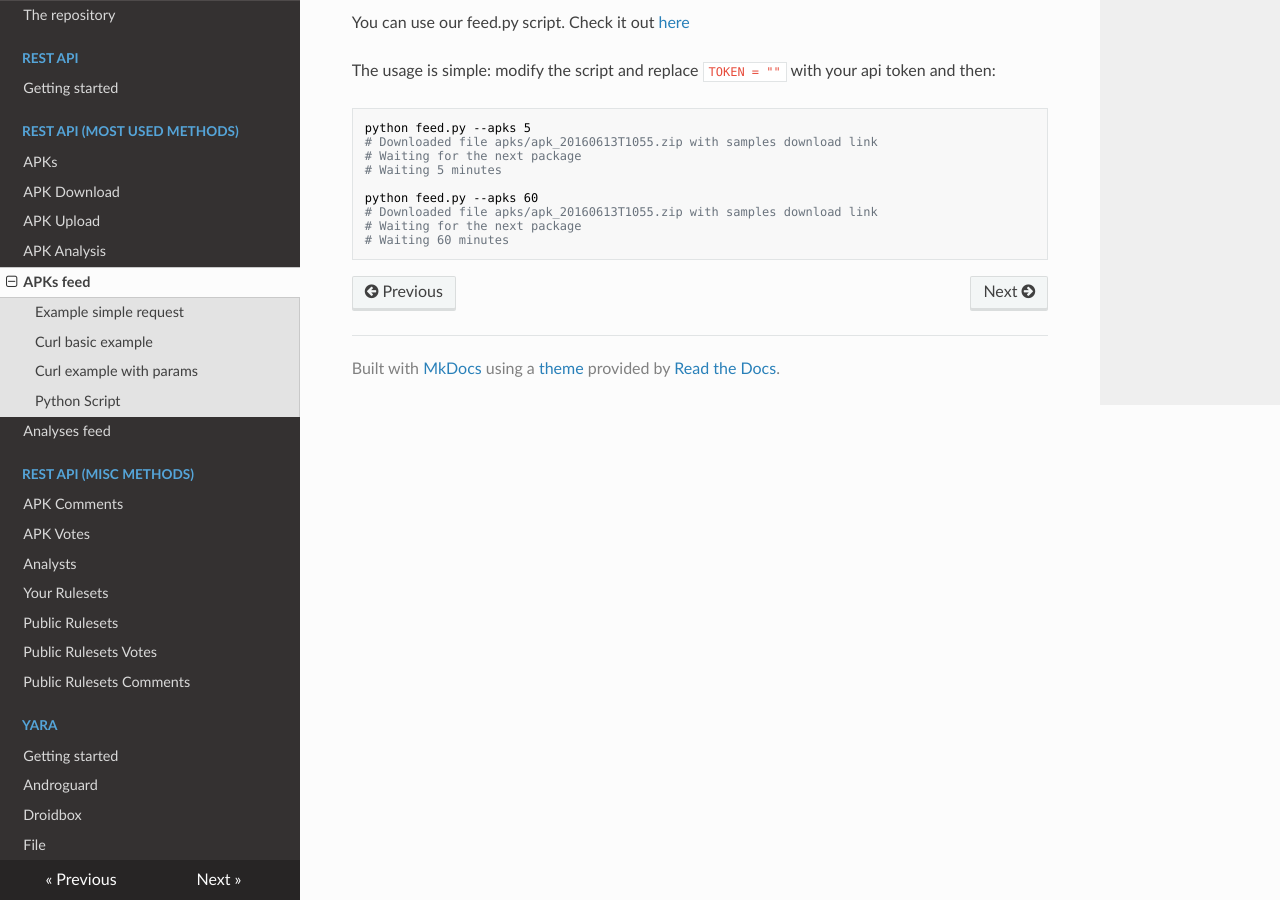
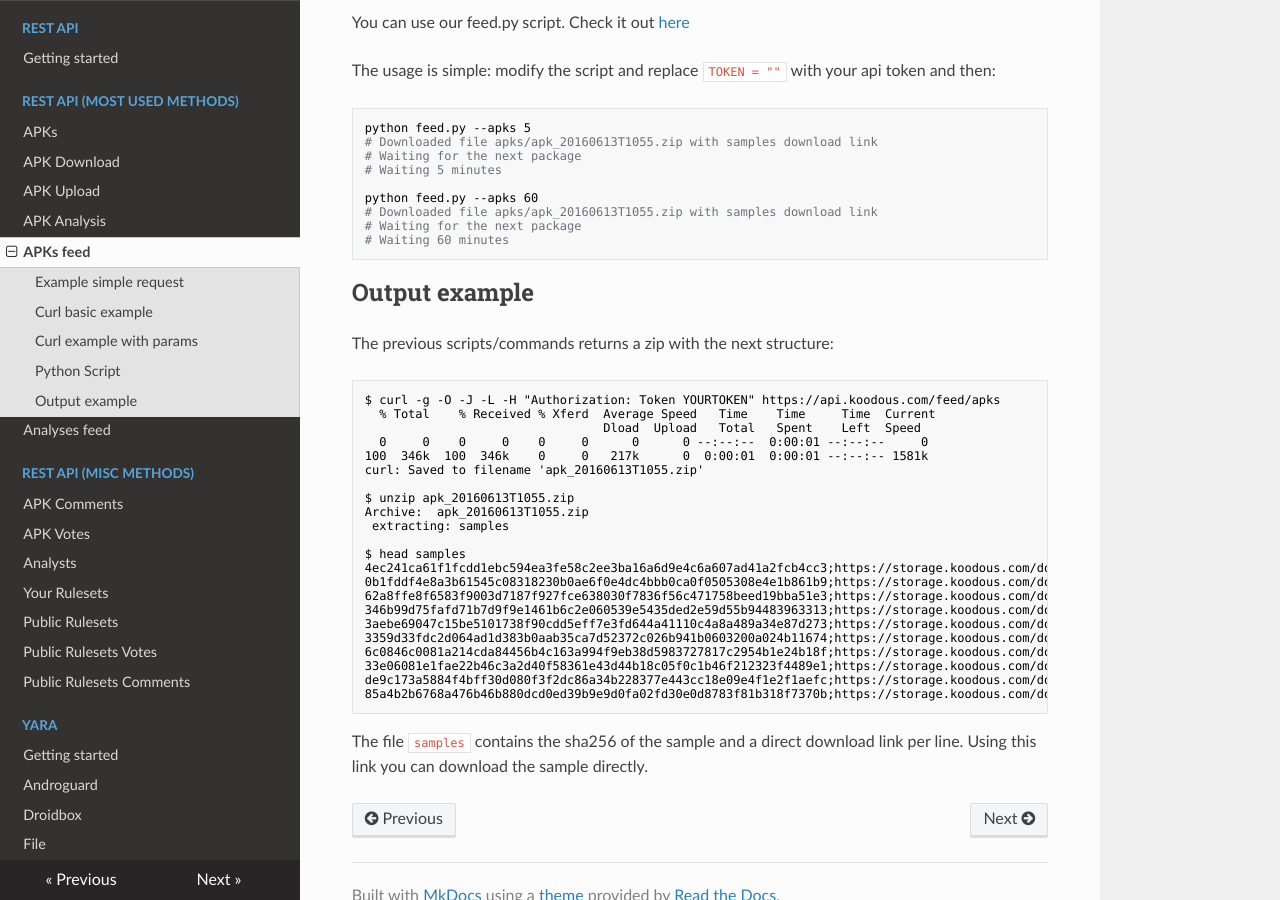
Before and after one commit to Koodous/docs.koodous.com, an MkDocs documentation site: the page built from docs/feed/apks.md, in a window 1280 px wide and 900 px high, scrolled down 1131 px. Built offline with MkDocs 1.6.1, drawn with Linux system fonts in a browser that asks for light colours; nearby versions of some CDN libraries; old or Windows-style settings are respelled for this version of MkDocs.

Commit message:
Output example for apks feed

````diff
--- a/docs/feed/apks.md
+++ b/docs/feed/apks.md
@@ -59,3 +59,32 @@ python feed.py --apks 60
 # Waiting for the next package
 # Waiting 60 minutes
 ```
+
+## Output example
+The previous scripts/commands returns a zip with the next structure:
+```zsh
+$ curl -g -O -J -L -H "Authorization: Token YOURTOKEN" https://api.koodous.com/feed/apks
+  % Total    % Received % Xferd  Average Speed   Time    Time     Time  Current
+                                 Dload  Upload   Total   Spent    Left  Speed
+  0     0    0     0    0     0      0      0 --:--:--  0:00:01 --:--:--     0
+100  346k  100  346k    0     0   217k      0  0:00:01  0:00:01 --:--:-- 1581k
+curl: Saved to filename 'apk_20160613T1055.zip'
+
+$ unzip apk_20160613T1055.zip
+Archive:  apk_20160613T1055.zip
+ extracting: samples
+
+$ head samples
+4ec241ca61f1fcdd1ebc594ea3fe58c2ee3ba16a6d9e4c6a607ad41a2fcb4cc3;https://storage.koodous.com/download_id
+0b1fddf4e8a3b61545c08318230b0ae6f0e4dc4bbb0ca0f0505308e4e1b861b9;https://storage.koodous.com/download_id
+62a8ffe8f6583f9003d7187f927fce638030f7836f56c471758beed19bba51e3;https://storage.koodous.com/download_id
+346b99d75fafd71b7d9f9e1461b6c2e060539e5435ded2e59d55b94483963313;https://storage.koodous.com/download_id
+3aebe69047c15be5101738f90cdd5eff7e3fd644a41110c4a8a489a34e87d273;https://storage.koodous.com/download_id
+3359d33fdc2d064ad1d383b0aab35ca7d52372c026b941b0603200a024b11674;https://storage.koodous.com/download_id
+6c0846c0081a214cda84456b4c163a994f9eb38d5983727817c2954b1e24b18f;https://storage.koodous.com/download_id
+33e06081e1fae22b46c3a2d40f58361e43d44b18c05f0c1b46f212323f4489e1;https://storage.koodous.com/download_id
+de9c173a5884f4bff30d080f3f2dc86a34b228377e443cc18e09e4f1e2f1aefc;https://storage.koodous.com/download_id
+85a4b2b6768a476b46b880dcd0ed39b9e9d0fa02fd30e0d8783f81b318f7370b;https://storage.koodous.com/download_id
+```
+
+The file ```samples``` contains the sha256 of the sample and a direct download link per line. Using this link you can download the sample directly.
````
